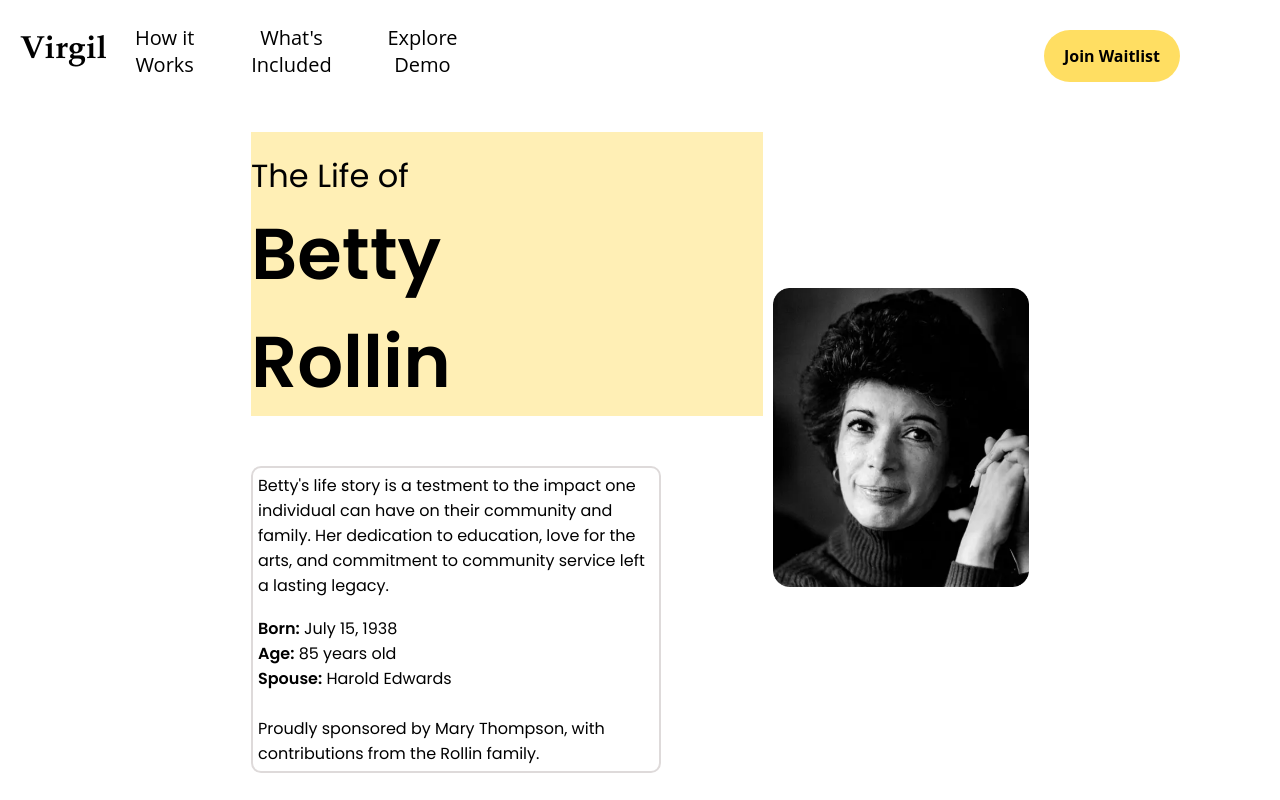
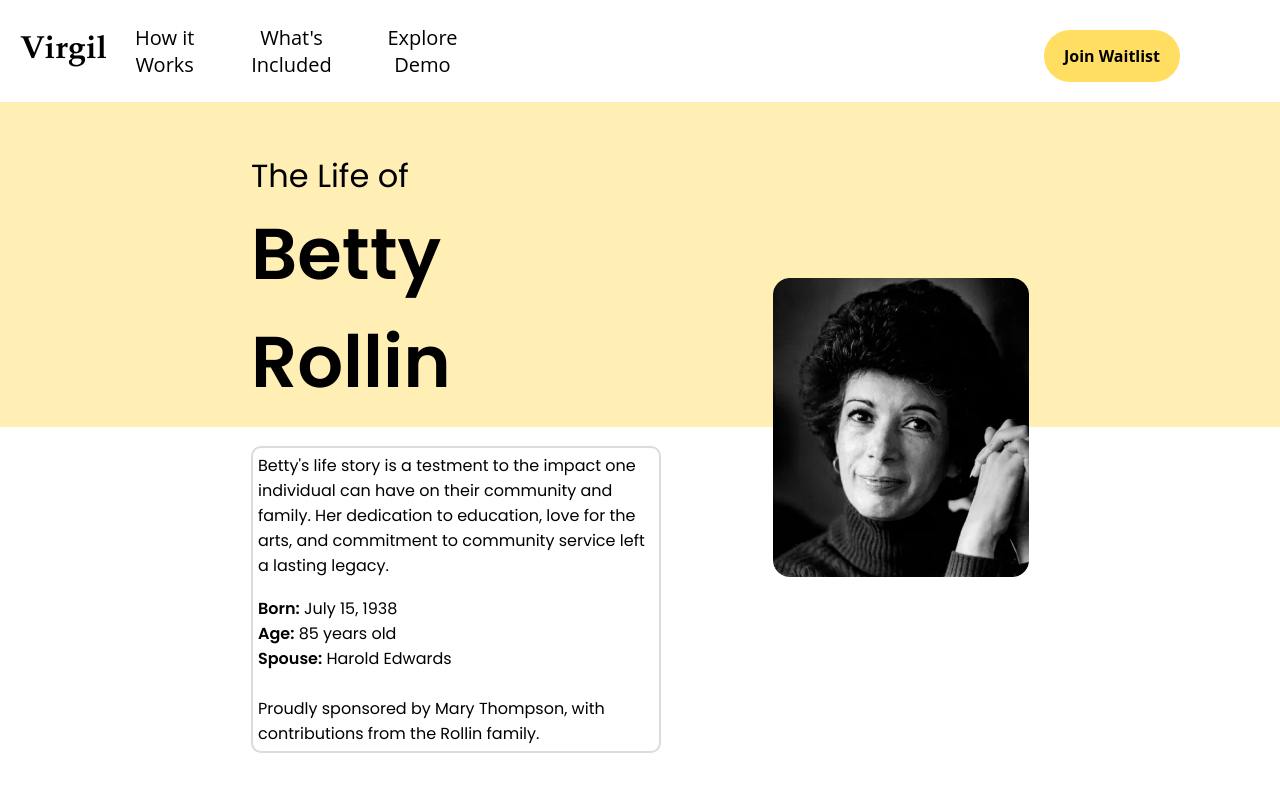
Before and after one commit to theonlyjajohn/TeamVirgil, a React (Create React App) app: page /demo in a window 1280 px wide. Shown: the top 800 px of the page. Built offline with nearby package versions, Linux system fonts and the light colour scheme.

Commit message:
styling things

```diff
--- a/src/components/Demo.css
+++ b/src/components/Demo.css
@@ -138,6 +138,13 @@ h1 {
   flex-direction: row;
   align-items: center;
   justify-content: center;
+  background: linear-gradient(
+    to bottom,
+    #ffefb5 0%,
+    #ffefb5 50%,
+    #ffffff 50%,
+    #ffffff 100%
+  );
 }
 
 .heading-text-container {
@@ -161,9 +168,8 @@ button {
 }
 
 .heading-title-container {
-  margin-bottom: 50px;
+  margin-bottom: 30px;
   margin-top: 30px;
-  background: #ffefb5;
   width: 100%;
 }
 
```
Also changed, not shown: 1 other file (tests, documents, lock files or other folders).
